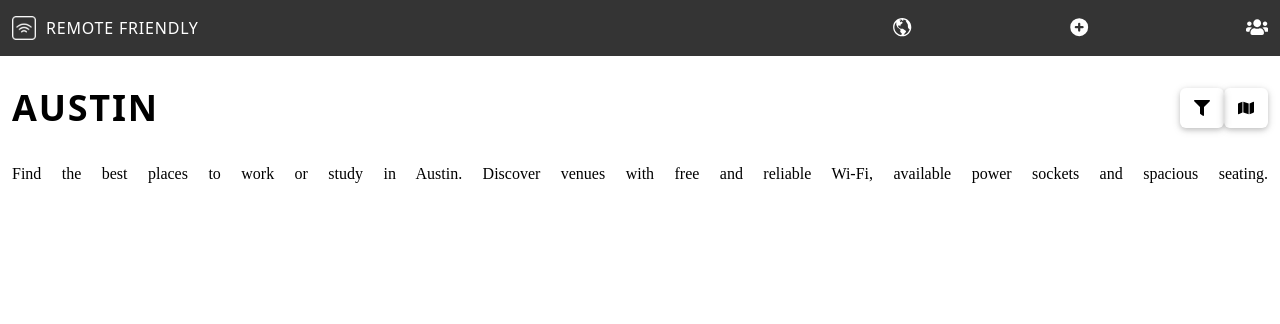
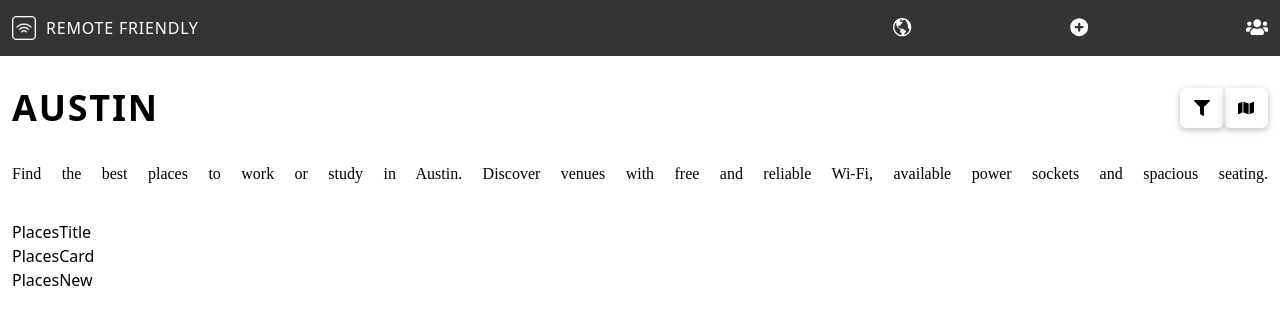
Before and after one commit to roodhouse/python-coffee-shops, a React (Create React App) app in the folder frontend/: page / in a window 1280 px wide. Shown: the top 324 px of the page. Built offline with nearby package versions, Linux system fonts and the light colour scheme.

Commit message:
places section setup

```diff
--- a/frontend/src/components/Home.jsx
+++ b/frontend/src/components/Home.jsx
@@ -1,12 +1,16 @@
 import React from 'react'
 import Hero from './home/Hero'
+import Places from './home/Places'
 
 function Home() {
   return (
     <>
         <div id="homeContainer">
-          <div id="heroWrapper">
+          <div id="heroWrapper" className='mb-[2rem]'>
             <Hero />
+          </div>
+          <div id="placesWrapper">
+            <Places />
           </div>
         </div>
     </>
--- /dev/null
+++ b/frontend/src/components/home/Places.jsx
@@ -0,0 +1,28 @@
+import React from 'react'
+import PlacesTitle from './places/PlacesTitle'
+import PlacesCard from './places/PlacesCard'
+import PlacesNew from './places/PlacesNew'
+
+// header
+// card
+// add new
+
+function Places() {
+  return (
+    <>
+        <div id="placesContainer">
+            <div id="placesTitleWrapper">
+                <PlacesTitle />
+            </div>
+            <div id="placesCardWrapper">
+                <PlacesCard />
+            </div>
+            <div id="placesNewWrapper">
+                <PlacesNew />
+            </div>
+        </div>
+    </>
+  )
+}
+
+export default Places
--- a/frontend/src/components/home/hero/heroIcons/HeroIcons.jsx
+++ b/frontend/src/components/home/hero/heroIcons/HeroIcons.jsx
@@ -6,10 +6,10 @@ function HeroIcons() {
   return (
     <>
       <div id="heroIconsContainer" className='flex flex-nowrap '>
-        <div id="filterIconWrapper" className='px-2 py-3 w-11 flex justify-center shadow-[0_2px_5px_0_rgba(0,0,0,0.16),0_2px_10px_0_rgba(0,0,0,0.12)] rounded-md'>
+        <div id="filterIconWrapper" className='cursor-pointer px-2 py-3 w-11 flex justify-center shadow-[0_2px_5px_0_rgba(0,0,0,0.16),0_2px_10px_0_rgba(0,0,0,0.12)] rounded-md'>
           <FilterIcon />
         </div>
-        <div id="mapIconWrapper" className='px-2 py-3 w-11 flex justify-center shadow-[0_2px_5px_0_rgba(0,0,0,0.16),0_2px_10px_0_rgba(0,0,0,0.12)] rounded-md'>
+        <div id="mapIconWrapper" className='cursor-pointer px-2 py-3 w-11 flex justify-center shadow-[0_2px_5px_0_rgba(0,0,0,0.16),0_2px_10px_0_rgba(0,0,0,0.12)] rounded-md'>
           <MapIcon />
         </div>
       </div>
--- /dev/null
+++ b/frontend/src/components/home/places/PlacesCard.jsx
@@ -0,0 +1,9 @@
+import React from 'react'
+
+function PlacesCard() {
+  return (
+    <div>PlacesCard</div>
+  )
+}
+
+export default PlacesCard
--- /dev/null
+++ b/frontend/src/components/home/places/PlacesNew.jsx
@@ -0,0 +1,9 @@
+import React from 'react'
+
+function PlacesNew() {
+  return (
+    <div>PlacesNew</div>
+  )
+}
+
+export default PlacesNew
--- /dev/null
+++ b/frontend/src/components/home/places/PlacesTitle.jsx
@@ -0,0 +1,9 @@
+import React from 'react'
+
+function PlacesTitle() {
+  return (
+    <div>PlacesTitle</div>
+  )
+}
+
+export default PlacesTitle
```
